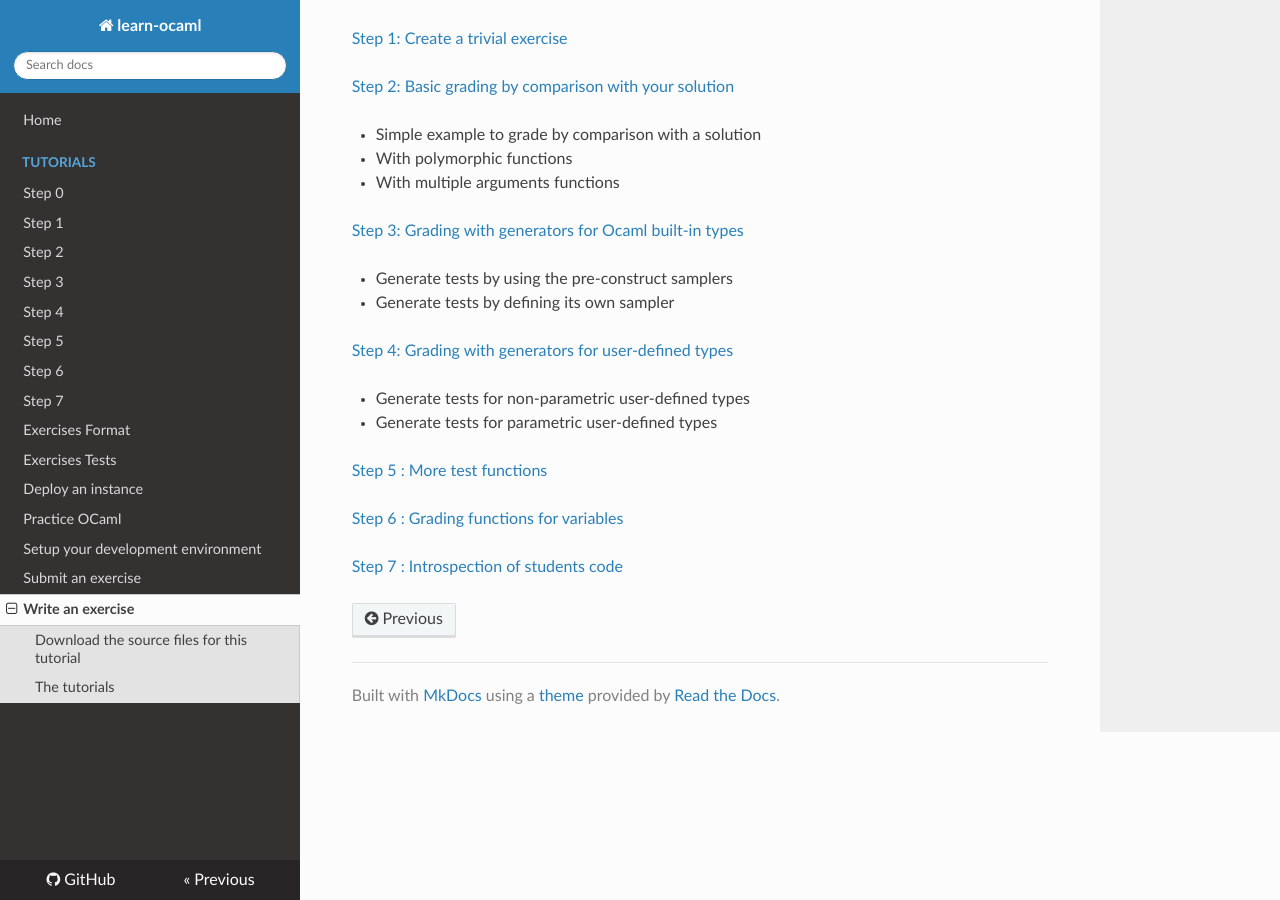
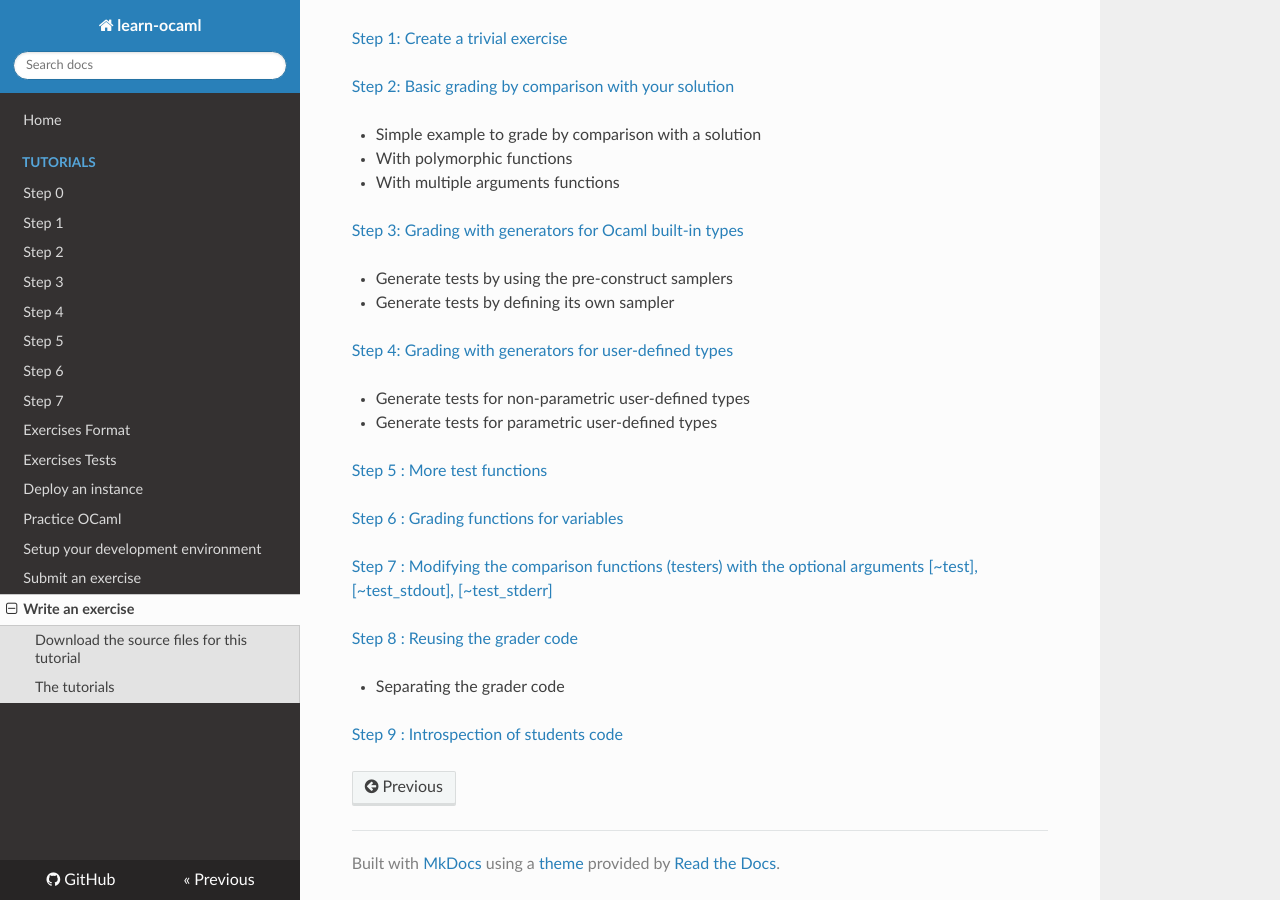
Before and after one commit to ocaml-sf/learn-ocaml, an MkDocs documentation site: the page built from docs/howto-write-exercises.md, in a window 1280 px wide and 900 px high, scrolled down 901 px. Built offline with MkDocs 1.6.1, drawn with Linux system fonts in a browser that asks for light colours; nearby versions of some CDN libraries.

Commit message:
fix: dead links in docs

```diff
--- a/docs/howto-write-exercises.md
+++ b/docs/howto-write-exercises.md
@@ -32,15 +32,15 @@
 get the files for the second step, and so on and so forth.
 
 ## The tutorials
-[Step 0 : Preliminaries](../tutorials/step-0)
+[Step 0 : Preliminaries](tutorials/step-0.md)
 
 - Structure of an exercise
 
 - Purpose of each file
 
-[Step 1: Create a trivial exercise](../tutorials/step-1)
+[Step 1: Create a trivial exercise](tutorials/step-1.md)
 
-[Step 2: Basic grading by comparison with your solution](../tutorials/step-2)
+[Step 2: Basic grading by comparison with your solution](tutorials/step-2.md)
 
 - Simple example to grade by comparison with a solution
 
@@ -48,20 +48,26 @@
 
 - With multiple arguments functions
 
-[Step 3: Grading with generators for Ocaml built-in types](../tutorials/step-3)
+[Step 3: Grading with generators for Ocaml built-in types](tutorials/step-3.md)
 
 - Generate tests by using the pre-construct samplers
 
 - Generate tests by defining its own sampler
 
-[Step 4: Grading with generators for user-defined types](../tutorials/step-4)
+[Step 4: Grading with generators for user-defined types](tutorials/step-4.md)
 
 - Generate tests for non-parametric user-defined types
 
 - Generate tests for parametric user-defined types
 
-[Step 5 : More test functions](../tutorials/step-5)
+[Step 5 : More test functions](tutorials/step-5.md)
 
-[Step 6 : Grading functions for variables](../tutorials/step-6)
+[Step 6 : Grading functions for variables](tutorials/step-6.md)
 
-[Step 7 : Introspection of students code](../tutorials/step-7)
+[Step 7 : Modifying the comparison functions (testers) with the optional arguments [~test], [~test_stdout], [~test_stderr]](tutorials/step-7.md)
+
+[Step 8 : Reusing the grader code](tutorials/step-8.md)
+
+- Separating the grader code
+
+[Step 9 : Introspection of students code](tutorials/step-9.md)
```
